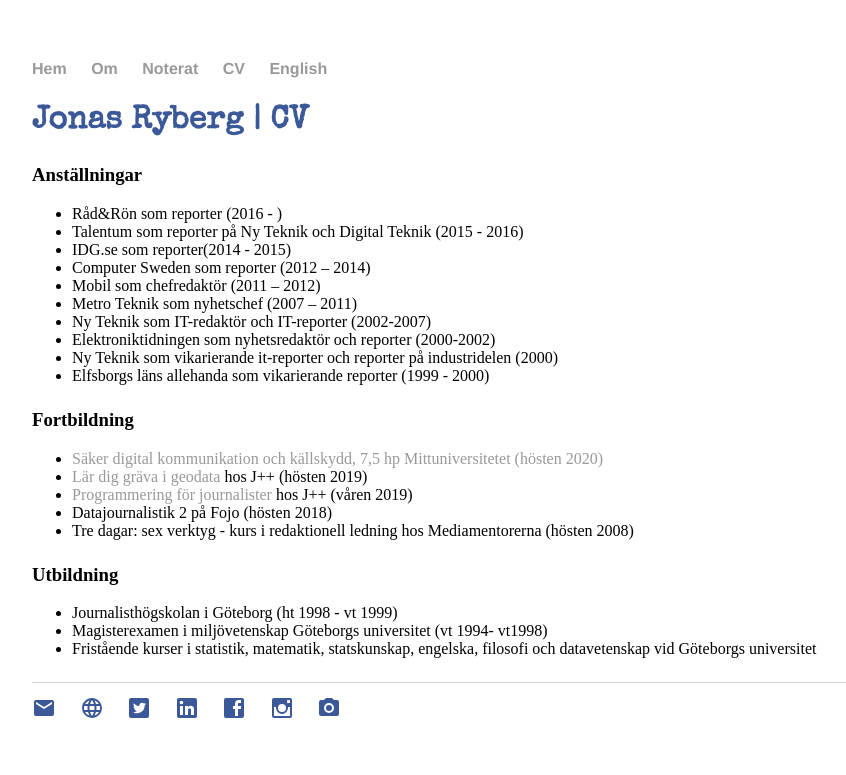
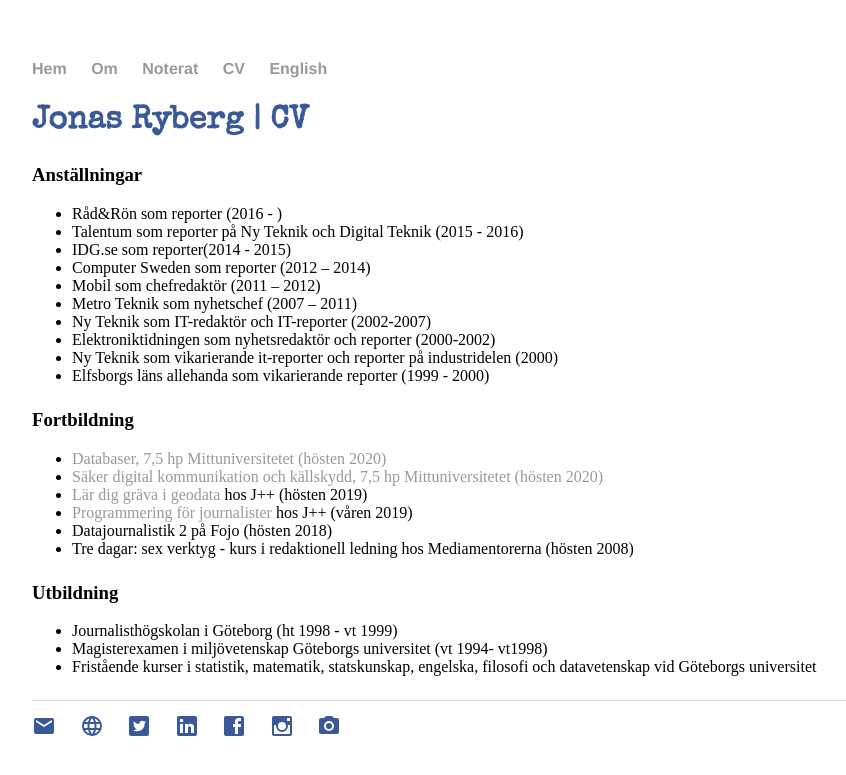
Before and after one commit to jonasryberg/jonasryberg.github.io, a Jekyll site: the page built from cv/index.html, in a window 1280 px wide. Shown: the top 775 px of the page, without its empty margins (160-1006 px from the left). Built offline with Jekyll 4.4.1, drawn with Linux system fonts in a browser that asks for light colours; some of the changed lines change nothing that is shown.

Commit message:
Update cv.html

```diff
--- a/_includes/cv.html
+++ b/_includes/cv.html
@@ -16,7 +16,7 @@
 <p>
 <h3>Fortbildning</h3>
 <ul>
-  <li><a href="https://www.miun.se/utbildning/kurser/data-och-it/datavetenskap/datavetenskap-gr-a-databaser-75-hp/kursplan/?kursplanid=17987>Databaser, 7,5 hp Mittuniversitetet (hösten 2020)</a>
+  <li><a href="https://www.miun.se/utbildning/kurser/data-och-it/datavetenskap/datavetenskap-gr-a-databaser-75-hp/kursplan/?kursplanid=17987">Databaser, 7,5 hp Mittuniversitetet (hösten 2020)</a>
   <li><a href="https://www.miun.se/utbildning/kurser/medier-och-design/journalistik/journalistik-gr-a-sakrare-digital-kommunikation-och-kallskydd-75-hp/kursplan/?kursplanid=24314">Säker digital kommunikation och källskydd, 7,5 hp Mittuniversitetet (hösten 2020)</a>
   <li><a href="https://jplusplus.org/sv/academy/lar-dig-grava-i-geodata/">Lär dig gräva i geodata</a> hos J++ (hösten 2019)</li>
   <li><a href="http://jplusplus.org/sv/academy/lar-dig-programmering-for-journalister/">Programmering för journalister</a> hos J++ (våren 2019)</li>
```
